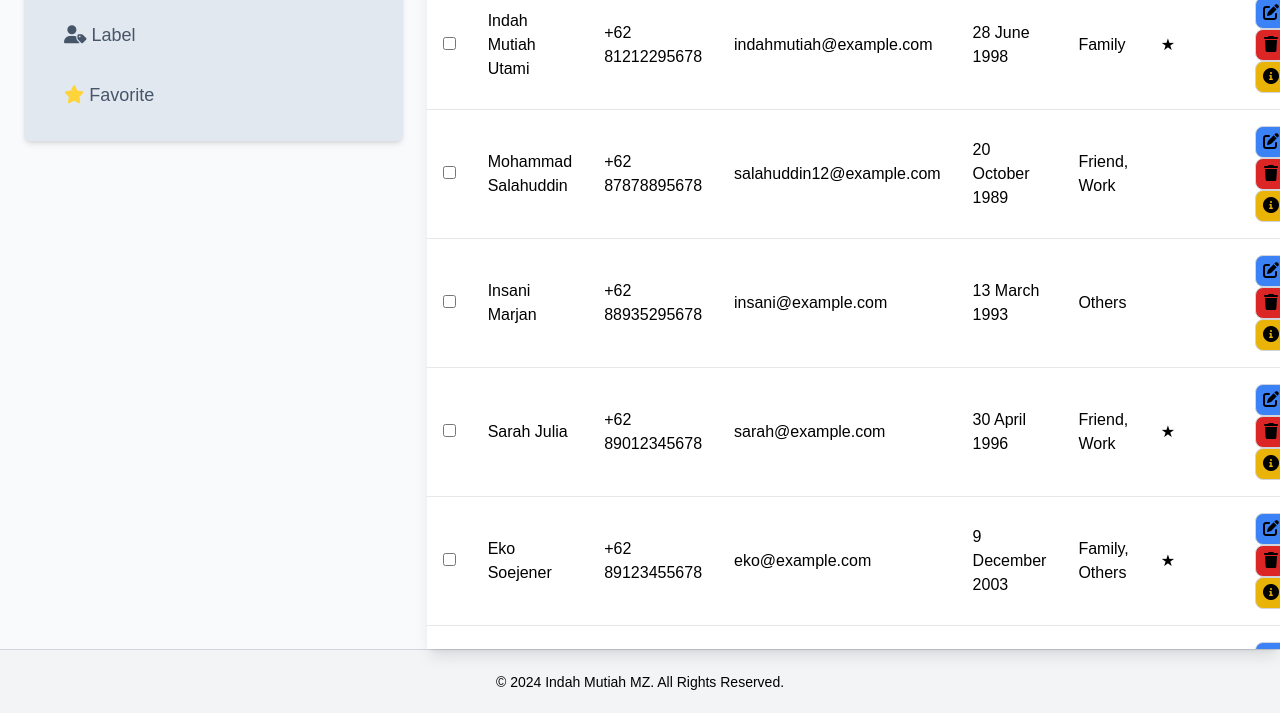
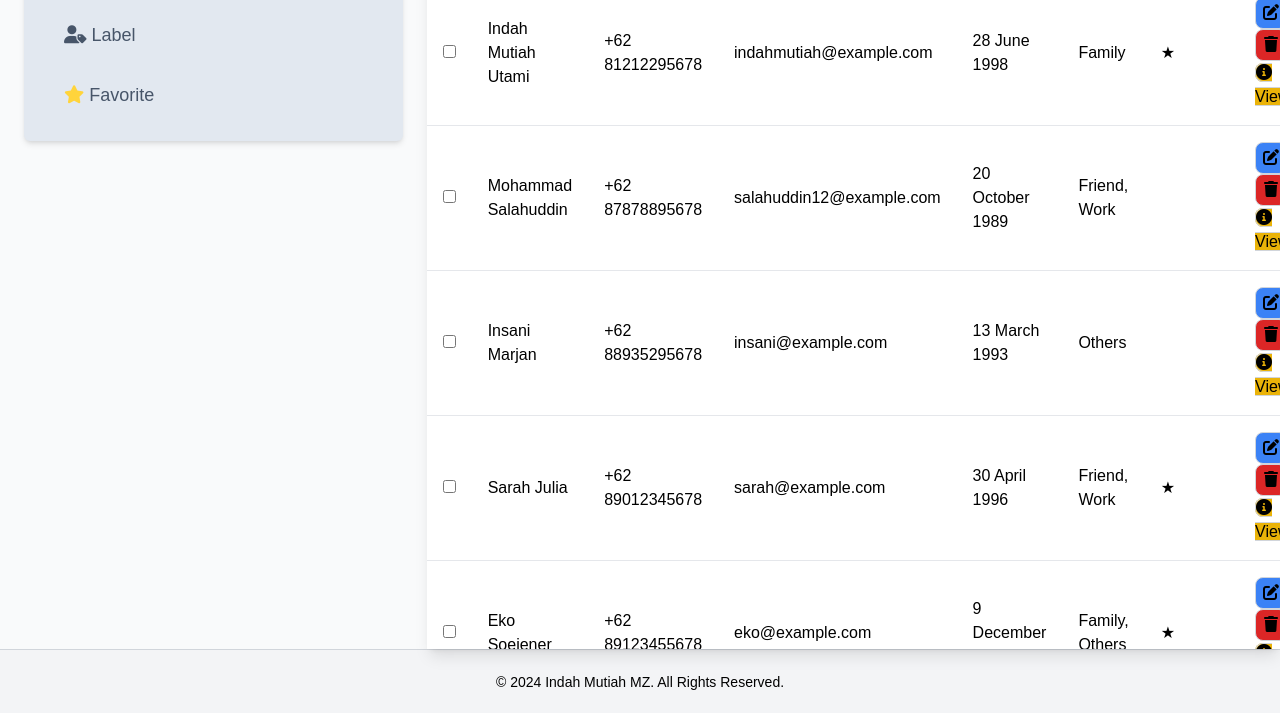
Before and after one commit to indahmutiah/address-book, a plain HTML site: page index.html in a window 1280 px wide. Shown: the part 231-944 px from the top of the page. Drawn offline with nearby package versions, Linux system fonts and the light colour scheme; a web font is replaced by a local one.

Commit message:
refactor: improve code convention

```diff
--- a/index.js
+++ b/index.js
@@ -5,7 +5,7 @@ let dataContacts = [
     email: "indahmutiah@example.com",
     phone: "+62 812-1229-5678",
     birthdate: new Date("1998-06-28"),
-    is_favorite: true,
+    isFavorited: true,
     label: ["Family"],
   },
   {
@@ -14,7 +14,7 @@ let dataContacts = [
     email: "salahuddin@example.com",
     phone: "+62 878-7889-5678",
     birthdate: new Date("1989-10-20"),
-    is_favorite: false,
+    isFavorited: false,
     label: ["Friend", "Work"],
   },
   {
@@ -23,7 +23,7 @@ let dataContacts = [
     email: "insani@example.com",
     phone: "+62 889-3529-5678",
     birthdate: new Date("1993-03-13"),
-    is_favorite: false,
+    isFavorited: false,
     label: ["Others"],
   },
   {
@@ -32,7 +32,7 @@ let dataContacts = [
     email: "sarah@example.com",
     phone: "+62 890-1234-5678",
     birthdate: new Date("1996-04-30"),
-    is_favorite: true,
+    isFavorited: true,
     label: ["Friend", "Work"],
   },
   {
@@ -41,7 +41,7 @@ let dataContacts = [
     email: "eko@example.com",
     phone: "+62 891-2345-5678",
     birthdate: new Date("2003-12-09"),
-    is_favorite: true,
+    isFavorited: true,
     label: ["Family", "Others"],
   },
 ];
@@ -64,8 +64,9 @@ function saveToLocalStorage(dataContacts) {
 }
 
 const contactListElement = document.getElementById("contact-list");
+
 function renderContacts(contacts) {
-  const contactsTrElements = contacts.map((contact) => {
+  const contactsTableRowElements = contacts.map((contact) => {
     const formattedPhone = contact.phone.replace(/-/g, "");
     const formattedDate = new Intl.DateTimeFormat("en-UK", {
       dateStyle: "long",
@@ -81,7 +82,7 @@ function renderContacts(contacts) {
         <td class="p-4 border-b">${contact.email}</td>
         <td class="p-4 border-b">${formattedDate}</td>
         <td class="p-4 border-b">${contact.label.join(", ")}</td>
-        <td class="p-4 border-b">${contact.is_favorite ? "★" : ""}</td>
+        <td class="p-4 border-b">${contact.isFavorited ? "★" : ""}</td>
         <td class="p-4 border-b">
           <button
             class="flex-col items-center justify-center w-8 h-8 rounded-lg bg-blue-500 border border-gray-300 hover:bg-blue-400 hover:border-gray-400"
@@ -95,17 +96,17 @@ function renderContacts(contacts) {
           >
             <i class="fas fa-trash"></i>
           </button>
-          <button
+
+         <a href="/contacts/?id=1"
             class="flex-col items-center justify-center w-8 h-8 rounded-lg bg-yellow-500 border border-gray-300 hover:bg-yellow-400 hover:border-gray-400"
-            onclick="viewContact(${contact.id})"
           >
-            <i class="fas fa-info-circle"></i>
-          </button>
+            <i class="fas fa-info-circle"></i> View
+          </a>
         </td>
       </tr>
     `;
   });
-  contactListElement.innerHTML = contactsTrElements.join("");
+  contactListElement.innerHTML = contactsTableRowElements.join("");
 }
 
 function renderOneContact(contacts, contactId) {
@@ -116,7 +117,6 @@ function renderOneContact(contacts, contactId) {
   }
   renderContacts([contact]);
 }
-
 
 // Searching Function
 function searchContacts(contact, searchTerm) {
@@ -139,7 +139,7 @@ function searchContacts(contact, searchTerm) {
         .format(contact.birthdate)
         .toLocaleLowerCase()
         .includes(searchTerm.toLocaleLowerCase()) ||
-      (contact.is_favorite
+      (contact.isFavorited
         ? "★".includes(searchTerm.toLocaleLowerCase())
         : false) ||
       contact.label.some((label) =>
@@ -165,7 +165,7 @@ function addContact(contacts, newContactInput) {
     email: newContactInput.email,
     phone: newContactInput.phone,
     birthdate: new Date(newContactInput.birthdate),
-    is_favorite: newContactInput.is_favorite,
+    isFavorited: newContactInput.isFavorited,
     label: newContactInput.label,
   };
   const newContacts = [...contacts, newContact];
@@ -197,7 +197,7 @@ function updateContact(contacts, contactId, updatedContactInput) {
     birthdate: new Date(
       updatedContactInput.birthdate || currentContact.birthdate
     ),
-    is_favorite: updatedContactInput.is_favorite || currentContact.is_favorite,
+    isFavorited: updatedContactInput.isFavorited || currentContact.isFavorited,
     label: updatedContactInput.label || currentContact.label,
   };
   const updatedContacts = contacts.map((contact) => {
@@ -219,7 +219,7 @@ addContact(dataContacts, {
   email: "joko@example.com",
   phone: "+62 890-1234-5678",
   birthdate: new Date("1988-04-30"),
-  is_favorite: true,
+  isFavorited: true,
   label: ["Work"],
 });
 
```
Also changed, not shown: form/index.html (+28 -8 lines).
